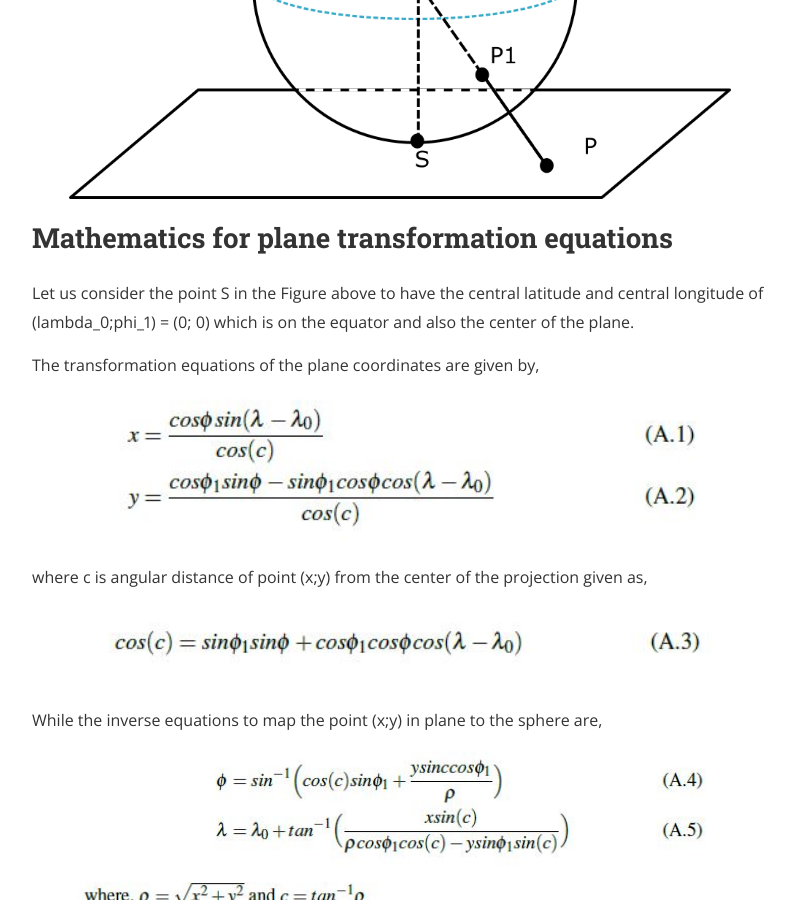
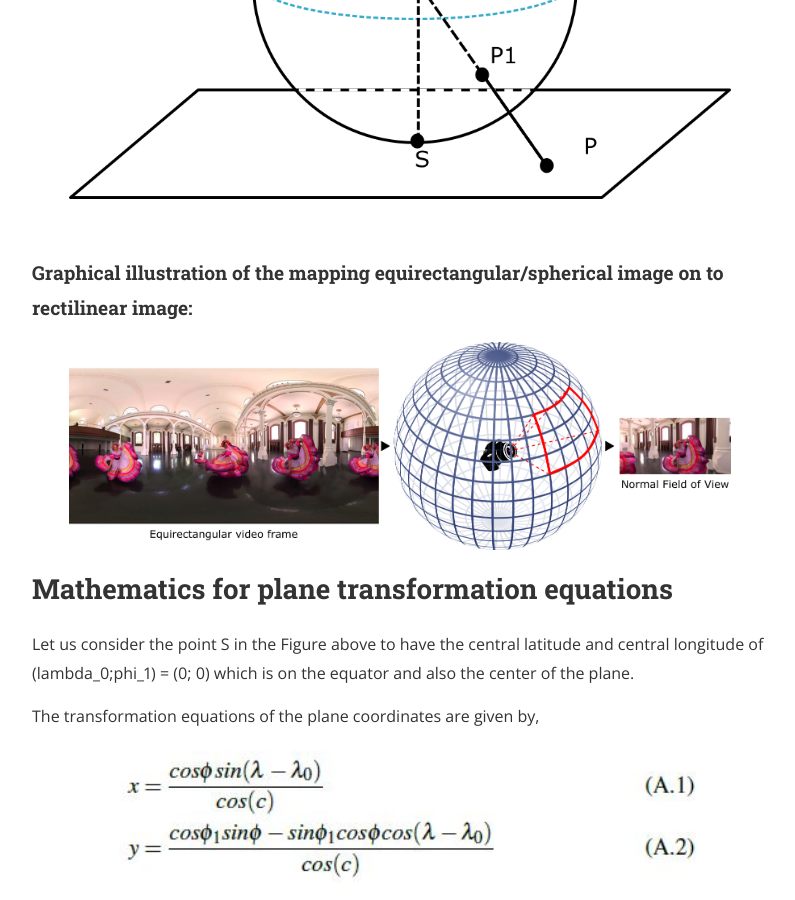
Before and after one commit to NitishMutha/nitishmutha.github.io, a Jekyll site: the page built from _posts/2017-06-20-How-to-project-Equirectangular-image-to-rectilinear-view.markdown, in a window 1280 px wide and 900 px high, scrolled down 2412 px. Shown: the whole window, without its empty margins (240-1035 px from the left). Built offline with Jekyll 4.4.1, drawn with Linux system fonts in a browser that asks for light colours; nearby versions of some CDN libraries; comment, search, counter and statistics services are not loaded.

Commit message:
added backgrounds and upates

```diff
--- a/_posts/2017-01-22-TensorFlow-with-gpu-for-windows.markdown
+++ b/_posts/2017-01-22-TensorFlow-with-gpu-for-windows.markdown
@@ -5,7 +5,7 @@
 author: Nitish S. Mutha
 categories: TensorFlow
 tags:	tensorFlow windows deepLearning machineLearning google python gpu cpu
-cover:  "/assets/post001/neural-header.png"
+cover:  "/assets/posts/bgs/bg16.png"
 comments: true
 ---
 
--- a/_posts/2017-06-20-How-to-project-Equirectangular-image-to-rectilinear-view.markdown
+++ b/_posts/2017-06-20-How-to-project-Equirectangular-image-to-rectilinear-view.markdown
@@ -55,6 +55,13 @@
   <img src="/assets/posts/post002/gnomo.png" title="gnomonic image trick">
 </a>
 
+<br/>
+
+#### Graphical illustration of the mapping equirectangular/spherical image on to rectilinear image:
+
+<a href="/assets/posts/post002/equirectangular4.png" data-lightbox="falcon9-large" data-title="Equirectangular to rectilinear">
+  <img src="/assets/posts/post002/equirectangular4.png" title="Equirectangular to rectilinear">
+</a>
 
 ## Mathematics for plane transformation equations
 
```
Also changed, not shown: other parts of _posts/2017-06-20-How-to-project-Equirectangular-image-to-rectilinear-view.markdown (+2 -2 lines), assets/posts/bgs/bg.jpg (added), assets/posts/bgs/bg0.jpg (added), assets/posts/bgs/bg10.jpg (added), assets/posts/bgs/bg11.jpg (added), assets/posts/bgs/bg12.jpg (added), assets/posts/bgs/bg13.jpg (added), assets/posts/bgs/bg14.jpg (added), assets/posts/bgs/bg15.jpg (added), assets/posts/bgs/bg16.png (added), assets/posts/bgs/bg3.jpg (added), assets/posts/bgs/bg4.png (added), assets/posts/bgs/bg5.jpg (added), assets/posts/bgs/bg6.jpg (added), 4 more files.
